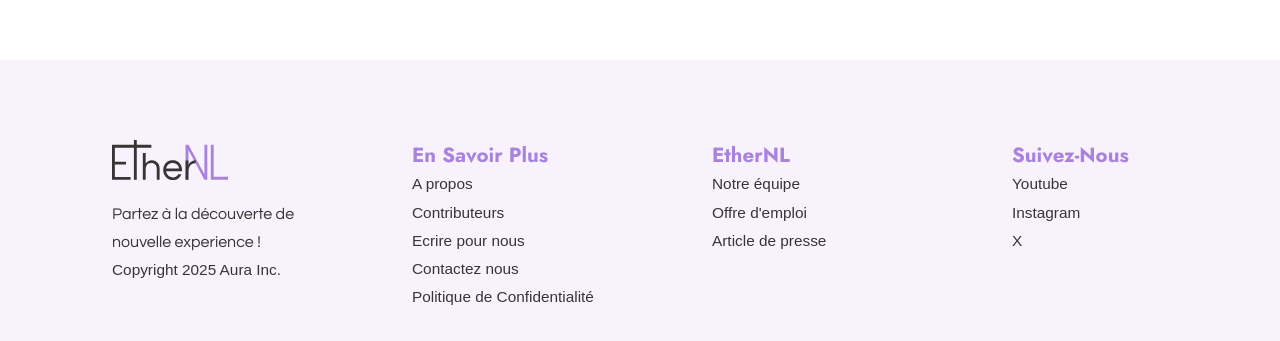
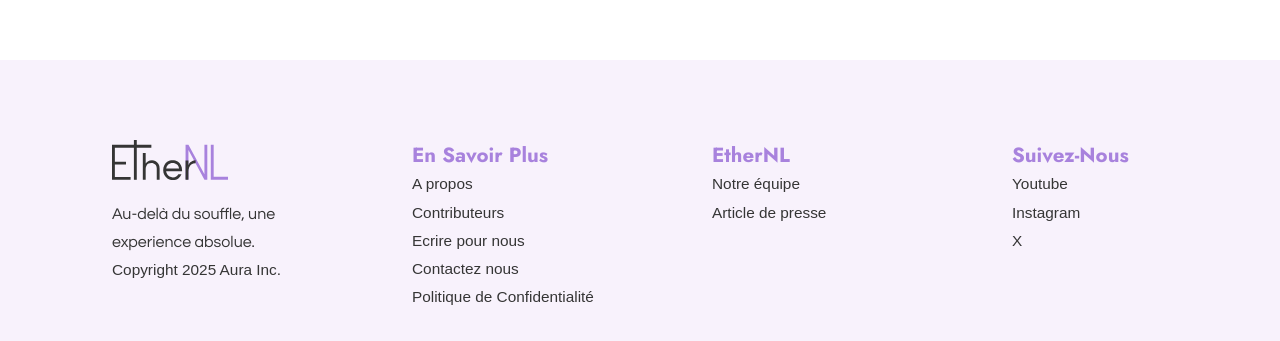
Before and after one commit to MadeInChina9999/Projet-EtherNL, a plain HTML site: page horizon.html in a window 1280 px wide. Shown: the part 1465-1806 px from the top of the page. Drawn offline with Linux system fonts and the light colour scheme; a web font is replaced by a local one.

Commit message:
Update horizon.html

```diff
--- a/horizon.html
+++ b/horizon.html
@@ -130,7 +130,7 @@ Chaque création s’inspire de lieux extrêmes et silencieux, capturés à trè
             />
           </div>
           <p class="pied-de-page-slogan">
-            Partez à la découverte de nouvelle experience !
+            Au-delà du souffle, une experience absolue.
           </p>
           <p class="pied-de-page-copyright">Copyright 2025 Aura Inc.</p>
         </div>
@@ -161,9 +161,6 @@ Chaque création s’inspire de lieux extrêmes et silencieux, capturés à trè
           <ul class="pied-de-page-liste">
             <li class="pied-de-page-liste-item">
               <a href="#equipe">Notre équipe</a>
-            </li>
-            <li class="pied-de-page-liste-item">
-              <a href="#emploi">Offre d'emploi</a>
             </li>
             <li class="pied-de-page-liste-item">
               <a href="#presse">Article de presse</a>
```
